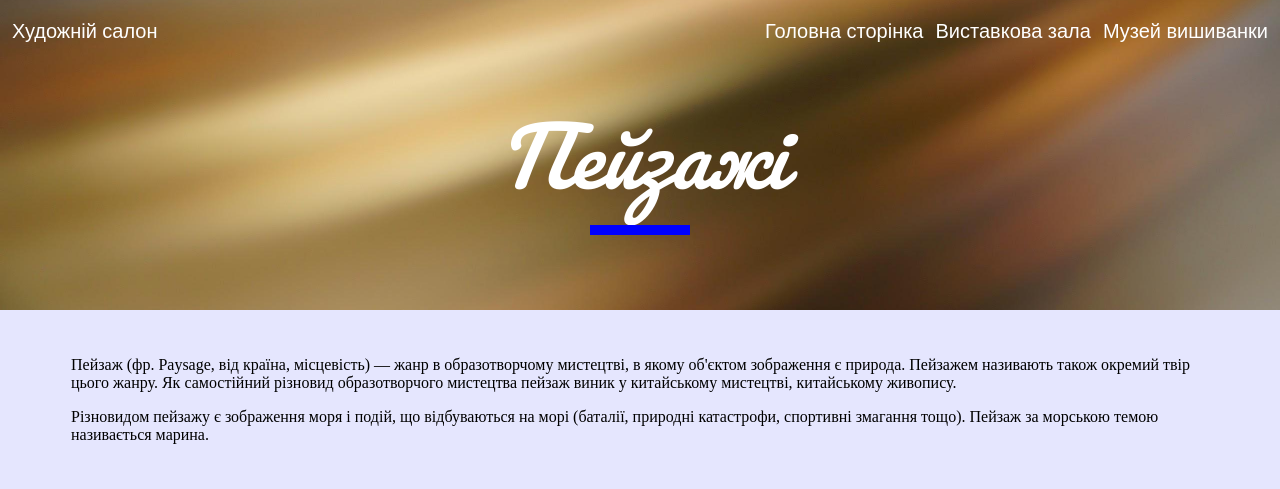
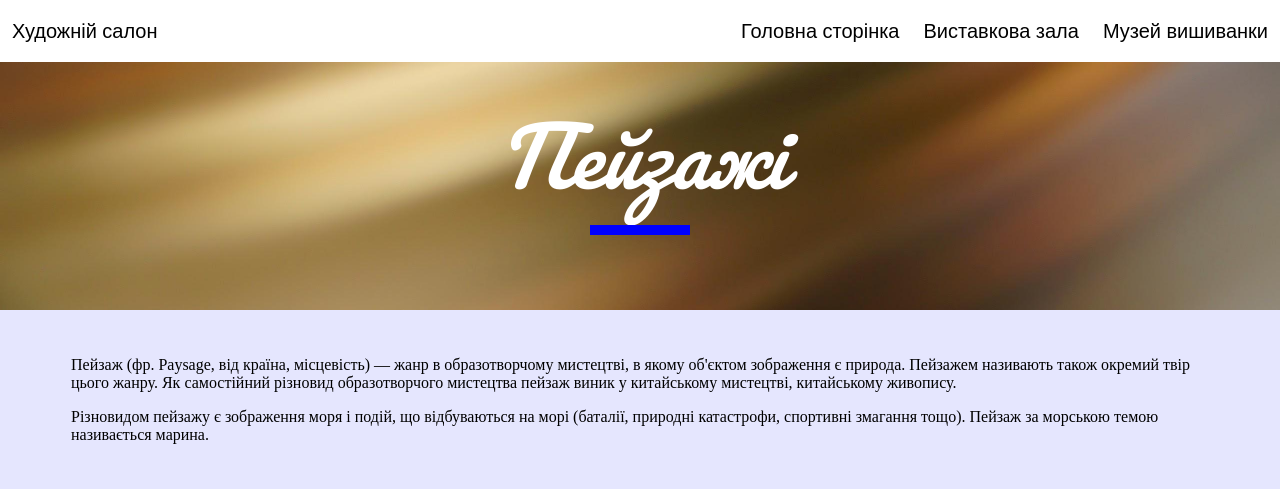
Before and after one commit to xxxLiMoNxxxx/projects, a PHP site: page /view.html in a window 1280 px wide. Shown: the top 489 px of the page. Run offline with PHP 8.4, Linux system fonts and the light colour scheme.

Commit message:
fix header

```diff
--- a/html/dz/dz_18.12.23/index.html
+++ b/html/dz/dz_18.12.23/index.html
@@ -12,7 +12,7 @@
 </head>
 <body>
     <header>
-        <div class="left">
+        <div>
             <div class="title-text">Художній салон</div>
         </div>
         <div class="right">
--- a/html/dz/dz_18.12.23/musem.html
+++ b/html/dz/dz_18.12.23/musem.html
@@ -12,7 +12,7 @@
 </head>
 <body>
     <header>
-        <div class="left">
+        <div>
             <div class="title-text">Художній салон</div>
         </div>
         <div class="right">
--- a/html/dz/dz_18.12.23/picture.html
+++ b/html/dz/dz_18.12.23/picture.html
@@ -12,7 +12,7 @@
 </head>
 <body>
     <header>
-        <div class="left">
+        <div>
             <div class="title-text">Художній салон</div>
         </div>
         <div class="right">
--- a/html/dz/dz_18.12.23/style.css
+++ b/html/dz/dz_18.12.23/style.css
@@ -2,25 +2,24 @@ body {
     margin: 0;
 }
 header {
-    color: white;
+    background-size: cover;
     font-family: 'Poppins', sans-serif;
     font-size: 20px;
-    display:inline-flex;
+    color: black;
+    display: flex;
+    align-items: center;
+    justify-content: space-between;
     width: 100%;
     z-index: 100;
+    background-color: white;
     position: fixed;
 }
 .title-text, .pages-main, .pages-show, .pages-musem {
     padding: 16px 12px;
 }
-.left {
-    justify-content: left;
-    width: 15%;
-}
 .right {
-    justify-content: right;
-    width: 85%;
-    display: inline-flex;
+    display: flex;
+    align-items: center;
 }
 .title {
     color: white;
@@ -107,7 +106,7 @@ header {
 }
 a {
     text-decoration: none;
-    color: white;
+    color: black;
 }
 
 
@@ -119,9 +118,6 @@ a {
     z-index: 10;
     padding: 16px 12px;
     font-family: 'Poppins', sans-serif;
-    padding-bottom: 0;
-    padding-left: 0;
-    padding-right: 0;
 }
 .pages-show ul{
     position: relative;
@@ -150,7 +146,6 @@ a {
     display: block;
     font-size: 20px;
     box-sizing: border-box;
-    color: white;
 }
 .pages-show ul li ul{
     position: absolute;
--- a/html/dz/dz_18.12.23/view.html
+++ b/html/dz/dz_18.12.23/view.html
@@ -12,7 +12,7 @@
 </head>
 <body>
     <header>
-        <div class="left">
+        <div>
             <div class="title-text">Художній салон</div>
         </div>
         <div class="right">
@@ -22,7 +22,7 @@
                     <li><a href="#">Виставкова зала</a>
                         <ul>
                             <li><a href="picture.html">Портрети</a></li>
-                            <li><a href="view.html">Пейзажі</a></li>
+                            <li><a href="view.html">Пейзажи</a></li>
                         </ul>
                     </li>
                 </ul>
```
